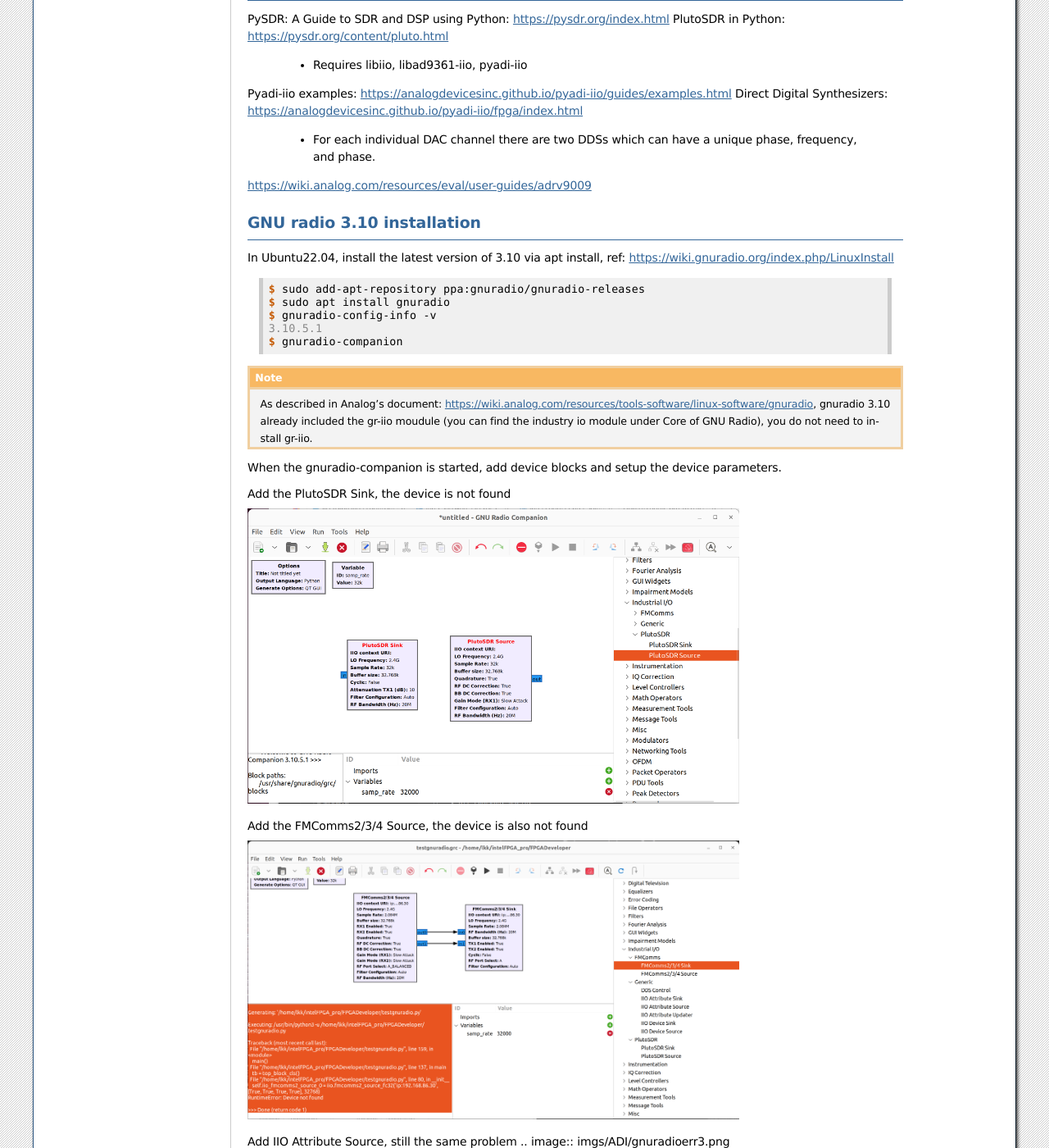
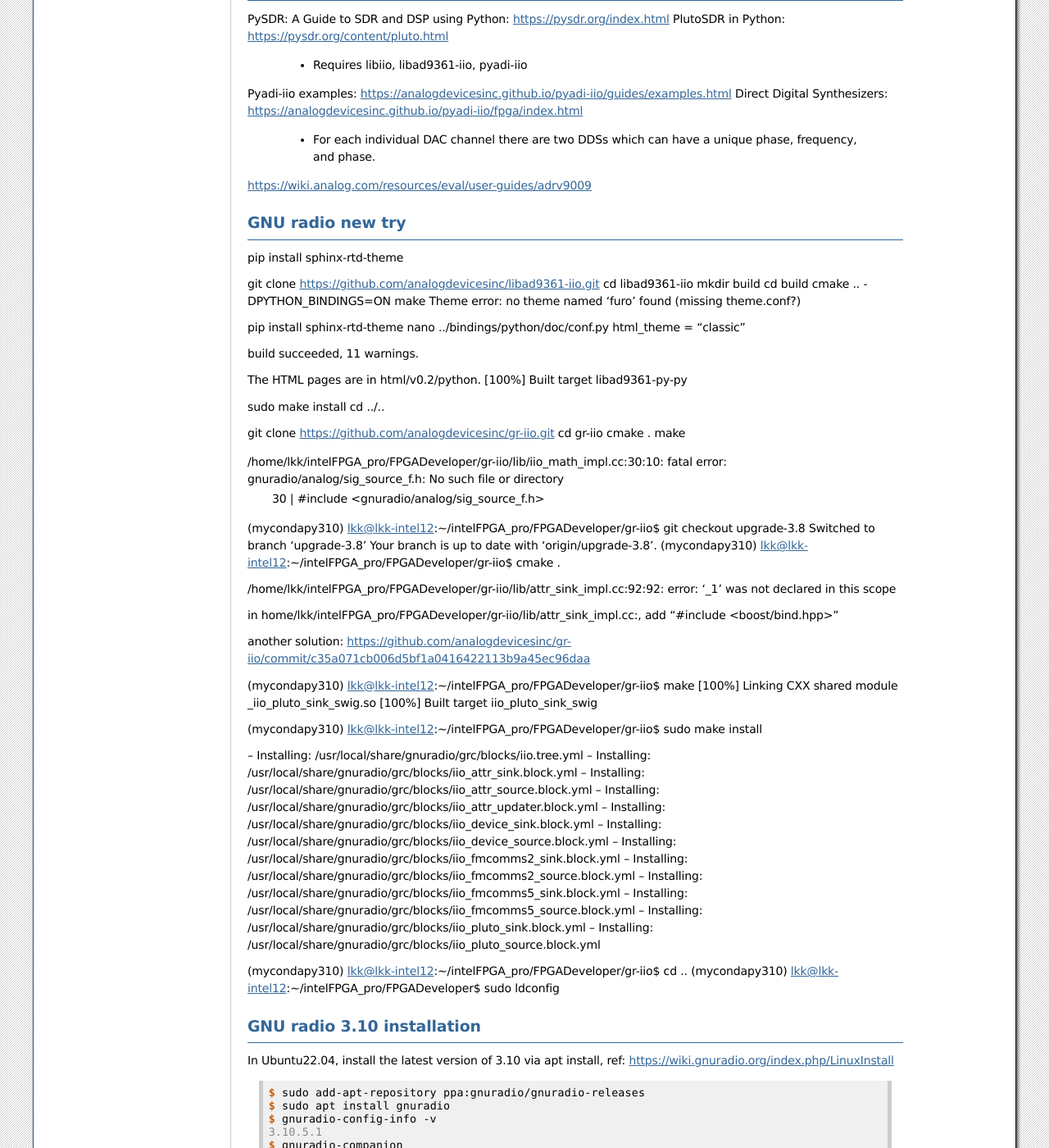
Before and after one commit to lkk688/mytutorial, a Sphinx documentation site: the page built from docs/source/SDR.rst, in a window 1280 px wide and 1400 px high, scrolled down 569 px. Shown: the whole window at 82% size. Built offline with Sphinx 7.4.7, drawn with Linux system fonts in a browser that asks for light colours.

Commit message:
try gr_iio again

```diff
--- a/docs/source/SDR.rst
+++ b/docs/source/SDR.rst
@@ -48,6 +48,75 @@
 
 
 https://wiki.analog.com/resources/eval/user-guides/adrv9009
+
+
+GNU radio new try
+------------------
+pip install sphinx-rtd-theme
+
+git clone https://github.com/analogdevicesinc/libad9361-iio.git
+cd libad9361-iio
+mkdir build
+cd build
+cmake .. -DPYTHON_BINDINGS=ON
+make
+Theme error:
+no theme named 'furo' found (missing theme.conf?)
+
+pip install sphinx-rtd-theme
+nano ../bindings/python/doc/conf.py
+html_theme = "classic"
+
+build succeeded, 11 warnings.
+
+The HTML pages are in html/v0.2/python.
+[100%] Built target libad9361-py-py
+
+
+sudo make install
+cd ../..
+
+git clone https://github.com/analogdevicesinc/gr-iio.git
+cd gr-iio
+cmake .
+make
+
+/home/lkk/intelFPGA_pro/FPGADeveloper/gr-iio/lib/iio_math_impl.cc:30:10: fatal error: gnuradio/analog/sig_source_f.h: No such file or directory
+   30 | #include <gnuradio/analog/sig_source_f.h>
+
+(mycondapy310) lkk@lkk-intel12:~/intelFPGA_pro/FPGADeveloper/gr-iio$ git checkout upgrade-3.8
+Switched to branch 'upgrade-3.8'
+Your branch is up to date with 'origin/upgrade-3.8'.
+(mycondapy310) lkk@lkk-intel12:~/intelFPGA_pro/FPGADeveloper/gr-iio$ cmake .
+
+/home/lkk/intelFPGA_pro/FPGADeveloper/gr-iio/lib/attr_sink_impl.cc:92:92: error: ‘_1’ was not declared in this scope
+
+in home/lkk/intelFPGA_pro/FPGADeveloper/gr-iio/lib/attr_sink_impl.cc:, add "#include <boost/bind.hpp>"
+
+another solution: https://github.com/analogdevicesinc/gr-iio/commit/c35a071cb006d5bf1a0416422113b9a45ec96daa
+
+(mycondapy310) lkk@lkk-intel12:~/intelFPGA_pro/FPGADeveloper/gr-iio$ make
+[100%] Linking CXX shared module _iio_pluto_sink_swig.so
+[100%] Built target iio_pluto_sink_swig
+
+
+(mycondapy310) lkk@lkk-intel12:~/intelFPGA_pro/FPGADeveloper/gr-iio$ sudo make install
+
+-- Installing: /usr/local/share/gnuradio/grc/blocks/iio.tree.yml
+-- Installing: /usr/local/share/gnuradio/grc/blocks/iio_attr_sink.block.yml
+-- Installing: /usr/local/share/gnuradio/grc/blocks/iio_attr_source.block.yml
+-- Installing: /usr/local/share/gnuradio/grc/blocks/iio_attr_updater.block.yml
+-- Installing: /usr/local/share/gnuradio/grc/blocks/iio_device_sink.block.yml
+-- Installing: /usr/local/share/gnuradio/grc/blocks/iio_device_source.block.yml
+-- Installing: /usr/local/share/gnuradio/grc/blocks/iio_fmcomms2_sink.block.yml
+-- Installing: /usr/local/share/gnuradio/grc/blocks/iio_fmcomms2_source.block.yml
+-- Installing: /usr/local/share/gnuradio/grc/blocks/iio_fmcomms5_sink.block.yml
+-- Installing: /usr/local/share/gnuradio/grc/blocks/iio_fmcomms5_source.block.yml
+-- Installing: /usr/local/share/gnuradio/grc/blocks/iio_pluto_sink.block.yml
+-- Installing: /usr/local/share/gnuradio/grc/blocks/iio_pluto_source.block.yml
+
+(mycondapy310) lkk@lkk-intel12:~/intelFPGA_pro/FPGADeveloper/gr-iio$ cd ..
+(mycondapy310) lkk@lkk-intel12:~/intelFPGA_pro/FPGADeveloper$ sudo ldconfig
 
 GNU radio 3.10 installation
 ---------------------------
```
